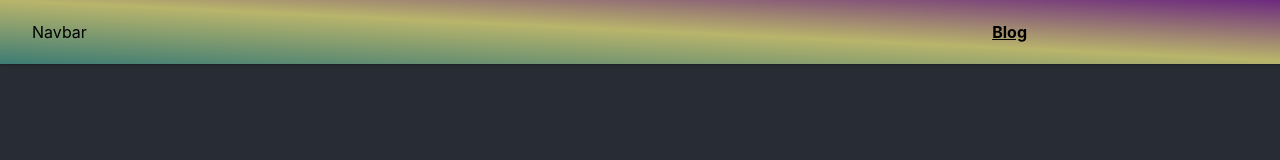
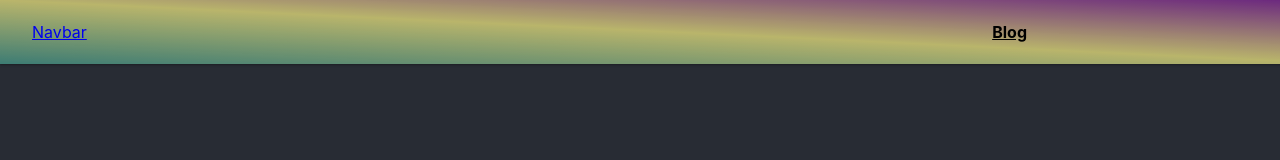
Before and after one commit to ramhagit/Bees, a React (Create React App) app in the folder path-of-honey/: page / in a window 1280 px wide. Shown: the top 160 px of the page. Built offline with nearby package versions, Linux system fonts and the light colour scheme.

Commit message:
home link created on navbar

```diff
--- a/path-of-honey/src/components/Navbar/Navbar.js
+++ b/path-of-honey/src/components/Navbar/Navbar.js
@@ -4,9 +4,10 @@ import './Navbar.css';
 
 const Navbar = () => {
     return (
-        <header className="navbar-header">Navbar
+        <header className="navbar-header">
+            <Link className="home-link" to="/">Navbar</Link>
         <div className="links">
-            <Link className="link" to="/" >Blog</Link>
+            <Link className="link" to="" >Blog</Link>
         </div>
         </header>
     )
```
